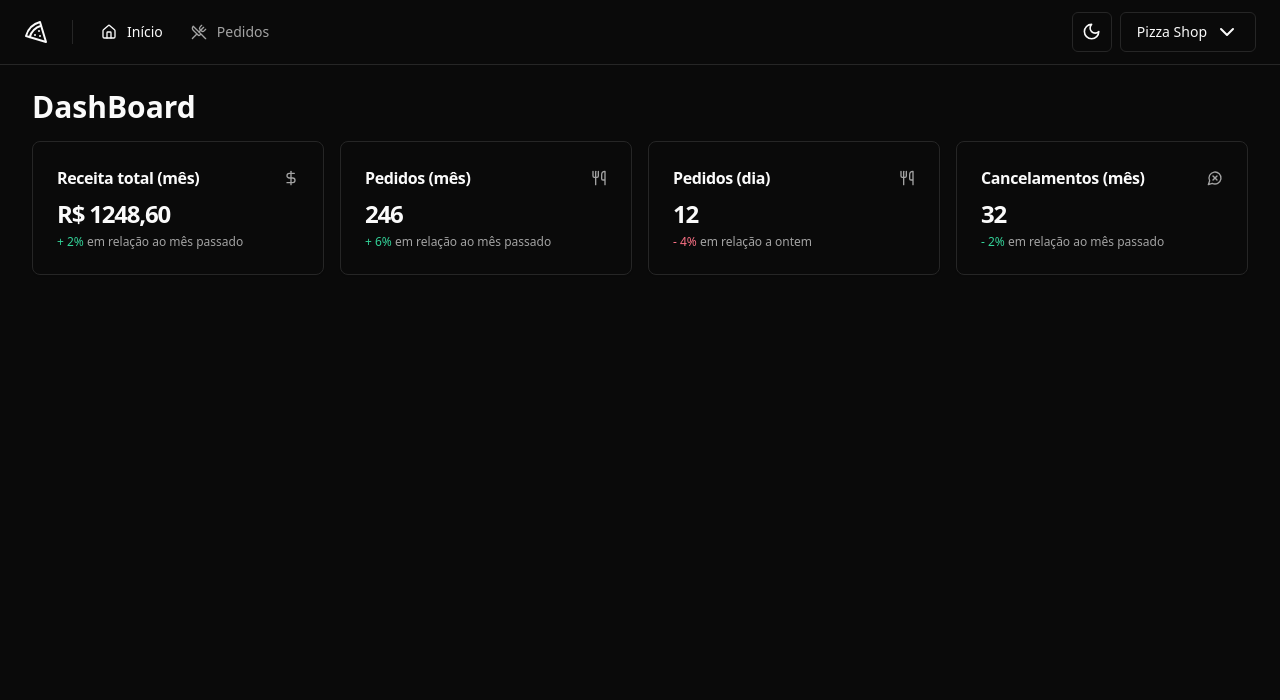
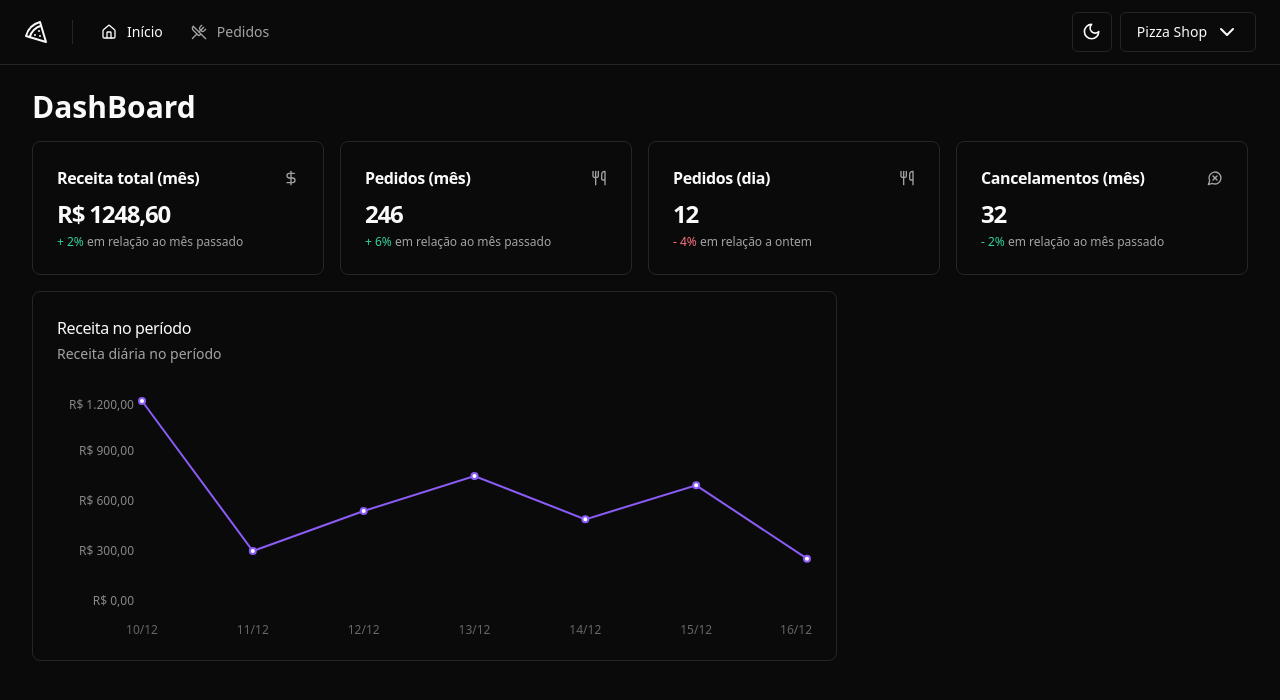
Before and after one commit to janderscarvalho/Pizza-Shop, a React (Vite) app: page / in a window 1280 px wide. Shown: the top 700 px of the page. Built offline with nearby package versions, Linux system fonts and the light colour scheme.

Commit message:
Graficos
Implementamos a biblioteca Rechards e criamos o Desgin de nosso gráfico de período

```diff
--- a/package.json
+++ b/package.json
@@ -27,6 +27,7 @@
     "react-helmet-async": "^2.0.5",
     "react-hook-form": "^7.51.5",
     "react-router-dom": "^6.23.1",
+    "recharts": "^2.12.7",
     "sonner": "^1.4.41",
     "sort-by": "^1.2.0",
     "tailwind-merge": "^2.3.0",
--- a/src/Pages/app/dashboard/dashboard.tsx
+++ b/src/Pages/app/dashboard/dashboard.tsx
@@ -4,6 +4,7 @@
 import { MonthCanceledOrdersAmountCard } from './month-canceled-orders-amount'
 import { MonthOrdersAmountCard } from './month-orders-amount-card'
 import { MonthRevenueCard } from './month-recenue-card'
+import { RevenueChart } from './revenue-chart'
 export function Dashboard() {
   return (
     <>
@@ -17,6 +18,9 @@
           <DaysOrdersAmountCard />
           <MonthCanceledOrdersAmountCard />
         </div>
+        <div className="grid grid-cols-9 gap-4 ">
+          <RevenueChart />
+        </div>
       </div>
     </>
   )
--- /dev/null
+++ b/src/Pages/app/dashboard/revenue-chart.tsx
@@ -0,0 +1,70 @@
+import {
+  CartesianGrid,
+  Line,
+  LineChart,
+  ResponsiveContainer,
+  Tooltip,
+  XAxis,
+  YAxis,
+} from 'recharts'
+import colors from 'tailwindcss/colors'
+
+import {
+  Card,
+  CardContent,
+  CardDescription,
+  CardHeader,
+  CardTitle,
+} from '@/components/ui/card'
+
+const data = [
+  { date: '10/12', revenue: 1200 },
+  { date: '11/12', revenue: 300 },
+  { date: '12/12', revenue: 540 },
+  { date: '13/12', revenue: 750 },
+  { date: '14/12', revenue: 490 },
+  { date: '15/12', revenue: 694 },
+  { date: '16/12', revenue: 254 },
+]
+
+export function RevenueChart() {
+  return (
+    <>
+      <Card className="col-span-6">
+        <CardHeader className="itens-center flex-row justify-between pb-8">
+          <div className="space-y-1">
+            <CardTitle className="text-base font-medium">
+              Receita no período
+            </CardTitle>
+            <CardDescription>Receita diária no período</CardDescription>
+          </div>
+        </CardHeader>
+        <CardContent>
+          <ResponsiveContainer width="100%" height={240}>
+            <LineChart data={data} style={{ fontSize: 12 }}>
+              <XAxis dataKey="date" tickLine={false} axisLine={false} dy={16} />
+              <YAxis
+                stroke="#888"
+                axisLine={false}
+                tickLine={false}
+                width={80}
+                tickFormatter={(value: number) =>
+                  value.toLocaleString('pt-BR', {
+                    style: 'currency',
+                    currency: 'BRL',
+                  })
+                }
+              />
+              <Line
+                type="linear"
+                strokeWidth={2}
+                dataKey="revenue"
+                stroke={colors.violet['500']}
+              />
+            </LineChart>
+          </ResponsiveContainer>
+        </CardContent>
+      </Card>
+    </>
+  )
+}
```
Also changed, not shown: 1 other file (tests, documents, lock files or other folders).
